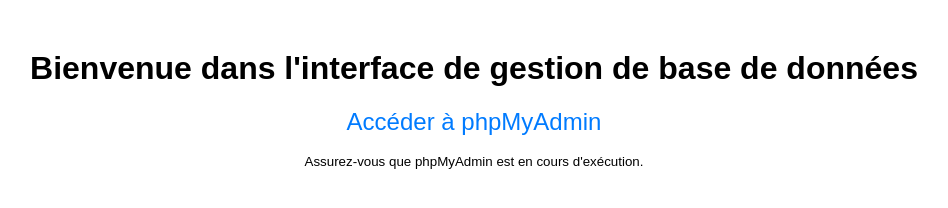
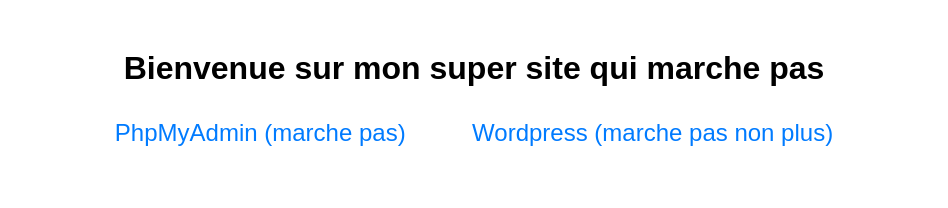
Before and after one commit to wensaqt/tp-docker, a plain HTML site: page index.html in a window 1280 px wide. Shown: the whole page, without its empty margins (166-1114 px from the left). Drawn offline with Linux system fonts and the light colour scheme.

Commit message:
marche toujours pas

```diff
--- a/index.html
+++ b/index.html
@@ -14,19 +14,27 @@
 				text-decoration: none;
 				color: #007bff;
 				font-size: 24px;
+				margin: 0 15px;
+				padding: 10px 15px;
+				display: inline-block;
+				border: 1px solid transparent;
+				border-radius: 5px;
+				transition: background-color 0.3s;
 			}
 			a:hover {
 				text-decoration: underline;
+				background-color: #e7f3ff;
+				border-color: #007bff;
 			}
 		</style>
 	</head>
 	<body>
-		<h1>Bienvenue dans l'interface de gestion de base de données</h1>
-		<p>
-			<a href="http://localhost:3000/phpmyadmin">Accéder à phpMyAdmin</a>
-		</p>
-		<p>
-			<small>Assurez-vous que phpMyAdmin est en cours d'exécution.</small>
-		</p>
+		<h1>Bienvenue sur mon super site qui marche pas</h1>
+		<nav>
+			<a href="http://127.0.0.1:3000/phpmyadmin">PhpMyAdmin (marche pas)</a>
+			<a href="http://127.0.0.1:3000/wordpress"
+				>Wordpress (marche pas non plus)</a
+			>
+		</nav>
 	</body>
 </html>
```
Also changed, not shown: 2 other files.
